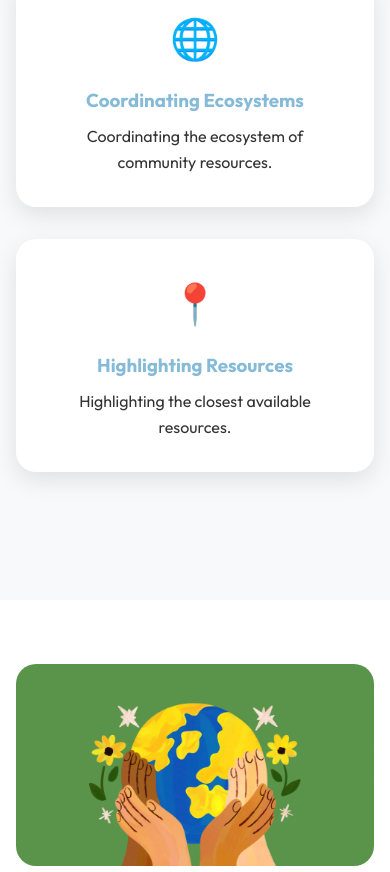
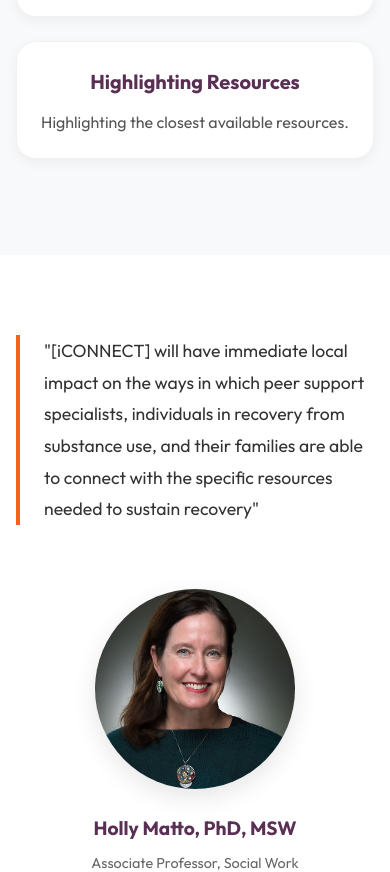
Before and after one commit to krithikajain/iconnect_sud, a React (Vite) app: page /vision in a window 390 px wide. Shown: the part 1855-2727 px from the top of the page. Built offline with nearby package versions, Linux system fonts and the light colour scheme.

Commit message:
added quote and video to the vision

```diff
--- a/src/pages/About.css
+++ b/src/pages/About.css
@@ -133,6 +133,12 @@
     border-top: 4px solid var(--color-accent-yellow);
 }
 
+.value-icon {
+    font-size: 3rem;
+    margin-bottom: 1rem;
+    display: block;
+}
+
 .value-card h3 {
     color: var(--color-primary-dark);
     margin-bottom: 1rem;
--- a/src/pages/About.jsx
+++ b/src/pages/About.jsx
@@ -109,6 +109,7 @@
                             viewport={{ once: true }}
                             transition={{ delay: 0.1 }}
                         >
+                            <div className="value-icon">❤️</div>
                             <h3>Empathy</h3>
                             <p>We approach every individual with understanding and without judgment.</p>
                         </motion.div>
@@ -119,6 +120,7 @@
                             viewport={{ once: true }}
                             transition={{ delay: 0.2 }}
                         >
+                            <div className="value-icon">💡</div>
                             <h3>Innovation</h3>
                             <p>Leveraging technology to create new pathways for support and recovery.</p>
                         </motion.div>
@@ -129,6 +131,7 @@
                             viewport={{ once: true }}
                             transition={{ delay: 0.3 }}
                         >
+                            <div className="value-icon">🤝</div>
                             <h3>Community</h3>
                             <p>Building strong networks that foster belonging and mutual aid.</p>
                         </motion.div>
--- a/src/pages/Home.css
+++ b/src/pages/Home.css
@@ -241,24 +241,23 @@
 }
 
 .news-grid-animated {
-    display: grid;
-    grid-template-columns: repeat(auto-fit, minmax(320px, 1fr));
-    gap: 2.5rem;
+    display: flex;
+    flex-direction: column;
+    gap: 2rem;
+    max-width: 1000px;
+    margin: 0 auto;
 }
 
 .news-card {
-    min-width: 350px;
-    max-width: 400px;
-    flex: 0 0 auto;
-    scroll-snap-align: center;
+    display: flex;
+    flex-direction: row;
     background-color: var(--color-white);
     border-radius: var(--border-radius);
     overflow: hidden;
     box-shadow: var(--shadow-sm);
     transition: transform 0.3s ease, box-shadow 0.3s ease;
-    display: flex;
-    flex-direction: column;
     border: 1px solid rgba(0, 0, 0, 0.03);
+    width: 100%;
 }
 
 .news-card:hover {
@@ -267,10 +266,12 @@
 }
 
 .news-image {
-    height: 220px;
+    width: 40%;
+    min-height: 250px;
     background-size: cover;
     background-position: center;
     background-color: var(--color-light-gray);
+    flex-shrink: 0;
 }
 
 .news-content {
@@ -418,4 +419,14 @@
     .press-grid {
         grid-template-columns: 1fr;
     }
+
+    .news-card {
+        flex-direction: column;
+    }
+
+    .news-image {
+        width: 100%;
+        height: 200px;
+        min-height: auto;
+    }
 }
--- a/src/pages/Vision.css
+++ b/src/pages/Vision.css
@@ -102,35 +102,79 @@
     color: var(--color-text-dark);
 }
 
+/* Reverted Impact Grid */
 .impact-grid {
     display: grid;
-    grid-template-columns: repeat(auto-fit, minmax(250px, 1fr));
-    gap: 2rem;
-    margin-bottom: 4rem;
+    grid-template-columns: repeat(auto-fit, minmax(220px, 1fr));
+    gap: 1.5rem;
+    margin-bottom: 2rem;
+    max-width: 900px;
+    margin-left: auto;
+    margin-right: auto;
 }
 
 .impact-card {
     background: var(--color-white);
-    padding: 2rem;
+    padding: 1.5rem;
     border-radius: var(--border-radius);
-    box-shadow: var(--shadow-md);
+    box-shadow: var(--shadow-sm);
     text-align: center;
-    transition: transform 0.3s ease;
+    transition: all 0.3s ease;
+    border: 1px solid rgba(0, 0, 0, 0.05);
+    height: 100%;
+    display: flex;
+    flex-direction: column;
+    align-items: center;
+    justify-content: center;
 }
 
 .impact-card:hover {
     transform: translateY(-5px);
-}
-
-.impact-icon {
-    font-size: 2.5rem;
-    display: block;
-    margin-bottom: 1rem;
+    box-shadow: var(--shadow-md);
+    border-color: var(--color-secondary-blue);
 }
 
 .impact-card h3 {
-    color: var(--color-secondary-blue);
-    margin-bottom: 0.5rem;
+    color: var(--color-primary-dark);
+    margin-bottom: 0.75rem;
+    font-size: 1.25rem;
+    font-weight: 700;
+}
+
+.impact-card p {
+    color: #555;
+    line-height: 1.5;
+    font-size: 1rem;
+    margin-bottom: 0;
+}
+
+/* Video Section Styles */
+.video-responsive {
+    overflow: hidden;
+    padding-bottom: 56.25%;
+    position: relative;
+    height: 0;
+    border-radius: var(--border-radius);
+    box-shadow: var(--shadow-lg);
+    margin-top: 2rem;
+}
+
+.video-responsive iframe {
+    left: 0;
+    top: 0;
+    height: 50%;
+    width: 50%;
+    position: absolute;
+    border: none;
+}
+
+.video-intro p {
+    text-align: center;
+    max-width: 890px;
+    margin: 0 auto 2rem;
+    font-size: 1.2rem;
+    color: #555;
+    line-height: 1.7;
 }
 
 .vision-summary {
--- a/src/pages/Vision.jsx
+++ b/src/pages/Vision.jsx
@@ -2,6 +2,7 @@
 import { motion } from 'framer-motion';
 import communityImg from '../assets/vision_community_circle.png';
 import networkImg from '../assets/vision_ecosystem_network.png';
+import hollyMattoImg from '../assets/holly_matto.jpg';
 import './Vision.css';
 
 const Vision = () => {
@@ -60,7 +61,6 @@
                             viewport={{ once: true }}
                             transition={{ delay: 0.1 }}
                         >
-                            <span className="impact-icon">🔗</span>
                             <h3>Connecting Help</h3>
                             <p>Connecting help to individuals on their recovery journey.</p>
                         </motion.div>
@@ -71,7 +71,6 @@
                             viewport={{ once: true }}
                             transition={{ delay: 0.2 }}
                         >
-                            <span className="impact-icon">🌐</span>
                             <h3>Coordinating Ecosystems</h3>
                             <p>Coordinating the ecosystem of community resources.</p>
                         </motion.div>
@@ -82,9 +81,44 @@
                             viewport={{ once: true }}
                             transition={{ delay: 0.3 }}
                         >
-                            <span className="impact-icon">📍</span>
                             <h3>Highlighting Resources</h3>
                             <p>Highlighting the closest available resources.</p>
+                        </motion.div>
+                    </div>
+                </div>
+            </section>
+
+            {/* Holly Matto Quote Section (Matching Home Style) */}
+            <section className="section director-message-section" style={{ backgroundColor: '#fff' }}>
+                <div className="container">
+                    <div className="director-grid">
+                        <motion.div
+                            className="director-text"
+                            initial={{ opacity: 0, x: -20 }}
+                            whileInView={{ opacity: 1, x: 0 }}
+                            viewport={{ once: true }}
+                        >
+                            <p className="quote-text">
+                                "[iCONNECT] will have immediate local impact on the ways in which peer support specialists, individuals in recovery from substance use, and their families are able to connect with the specific resources needed to sustain recovery"
+                            </p>
+                        </motion.div>
+                        <motion.div
+                            className="director-image-wrapper"
+                            initial={{ opacity: 0, x: 20 }}
+                            whileInView={{ opacity: 1, x: 0 }}
+                            viewport={{ once: true }}
+                        >
+                            <img
+                                src={hollyMattoImg}
+                                alt="Holly Matto, PhD, MSW"
+                                className="director-img"
+                            />
+                            <div className="quote-author">
+                                <h4>Holly Matto, PhD, MSW</h4>
+                                <p>Associate Professor, Social Work</p>
+                                <p>Core Faculty, Center for Adaptive Systems of Brain-Body Interactions</p>
+                                <p>George Mason University</p>
+                            </div>
                         </motion.div>
                     </div>
                 </div>
@@ -118,7 +152,28 @@
                     </div>
                 </div>
             </section>
-        </div>
+            {/* Video Section */}
+            <section className="section">
+                <div className="container">
+                    <div className="video-intro">
+                        <p>
+                            In collaboration with our partners at the REAN Foundation, we put together a short video to summarize Our Vision, including some background on Our Team and an example use case for Our App:
+                        </p>
+                    </div>
+                    <div className="video-responsive">
+                        <iframe
+                            width="853"
+                            height="480"
+                            src={`https://www.youtube.com/embed/dMdyhHDnz-s`}
+                            allow="accelerometer; autoplay; clipboard-write; encrypted-media; gyroscope; picture-in-picture"
+                            allowFullScreen
+                            title="iCONNECT Vision Video"
+                        />
+                    </div>
+                </div>
+            </section>
+
+        </div >
     );
 };
 
```
Also changed, not shown: src/pages/Home.jsx (+46 -19 lines), src/assets/holly_matto.jpg (added).
